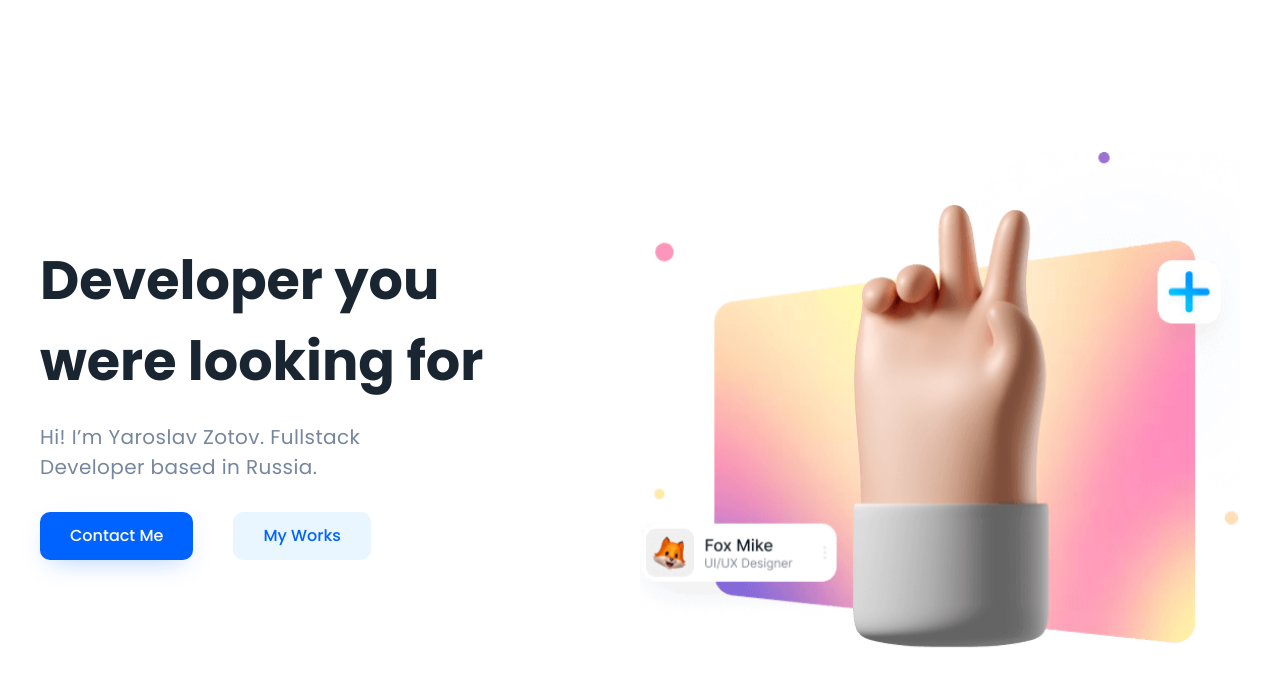
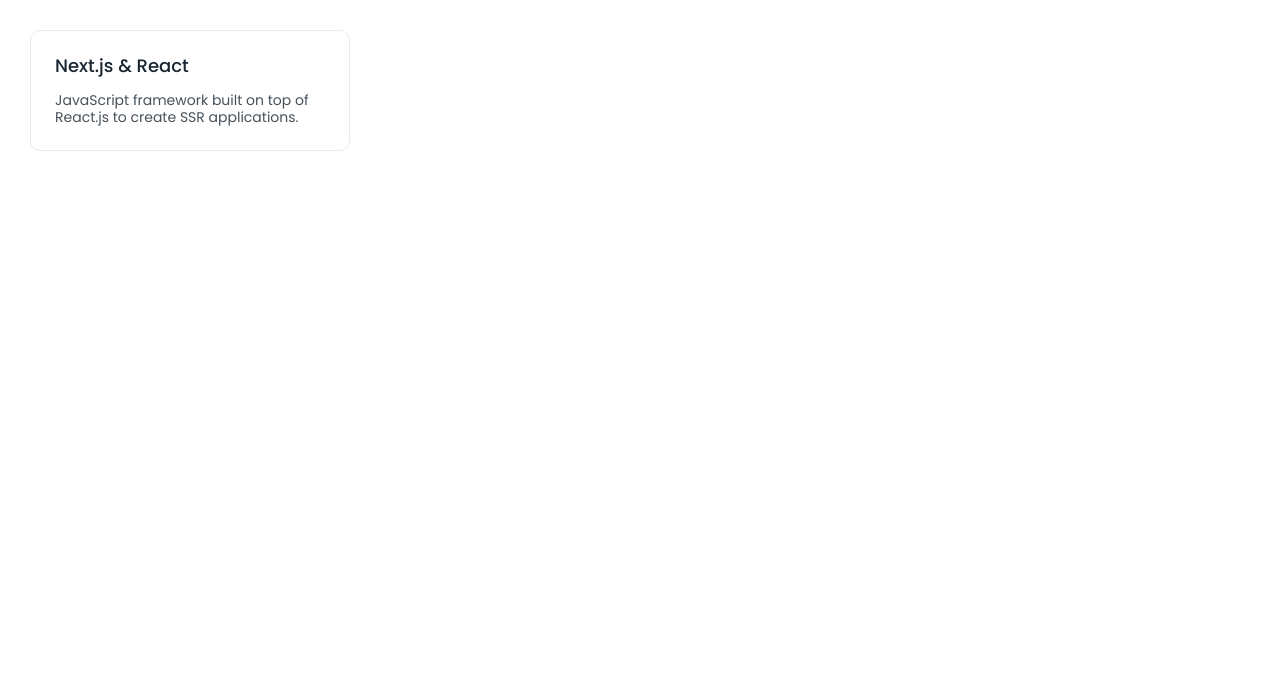
Before and after one commit to zotovy/www, a Gatsby site: page / in a window 1280 px wide. Built offline with nearby package versions, Linux system fonts and the light colour scheme; Gatsby itself is replaced by a stand-in of ours.

Commit message:
create SkillCard component

```diff
--- /dev/null
+++ b/src/components/skill-card.tsx
@@ -0,0 +1,46 @@
+import React from "react";
+import styled from "styled-components"
+
+export type Props = {
+  title: string;
+  subtitle: string;
+}
+
+const SkillCard: React.FC<Props> = ({ title, subtitle }) => {
+  return <Container>
+    <Title>{ title }</Title>
+    <Subtitle>{ subtitle }</Subtitle>
+  </Container>
+}
+
+const Title = styled.span`
+  font-weight: 500;
+  font-size: 18px;
+  line-height: 22px;
+  color: #192531;
+`;
+
+const Subtitle = styled.p`
+  margin-top: 15px;
+  font-size: 14px;
+  line-height: 17px;
+  color: rgba(25, 37, 49, 0.8);
+`;
+
+const Container = styled.div`
+  background: #FFFFFF;
+  border: 1px solid #EAEAEA;
+  box-sizing: border-box;
+  border-radius: 10px;
+  padding: 24px;
+  display: flex;
+  flex-direction: column;
+  cursor: pointer;
+  transition: box-shadow 400ms ease;
+
+  &:hover {
+    box-shadow: 0px 8px 30px rgba(0, 0, 0, 0.12);
+  }
+`;
+
+export default SkillCard;
--- a/src/pages/index.tsx
+++ b/src/pages/index.tsx
@@ -1,13 +1,16 @@
 import React from "react";
 import styled from "styled-components"
 import Section1 from "@/sections/section-1";
+import SkillCard from "@/components/skill-card"
 
 const Container = styled.div`
-
+  padding: 30px;
+  width: 320px;
 `;
 
 export default function IndexPage() {
   return <Container>
-    <Section1/>
+    <SkillCard title="Next.js & React" subtitle="JavaScript framework built on top of React.js to create SSR applications."/>
+    {/*<Section1/>*/}
   </Container>
 }
```
